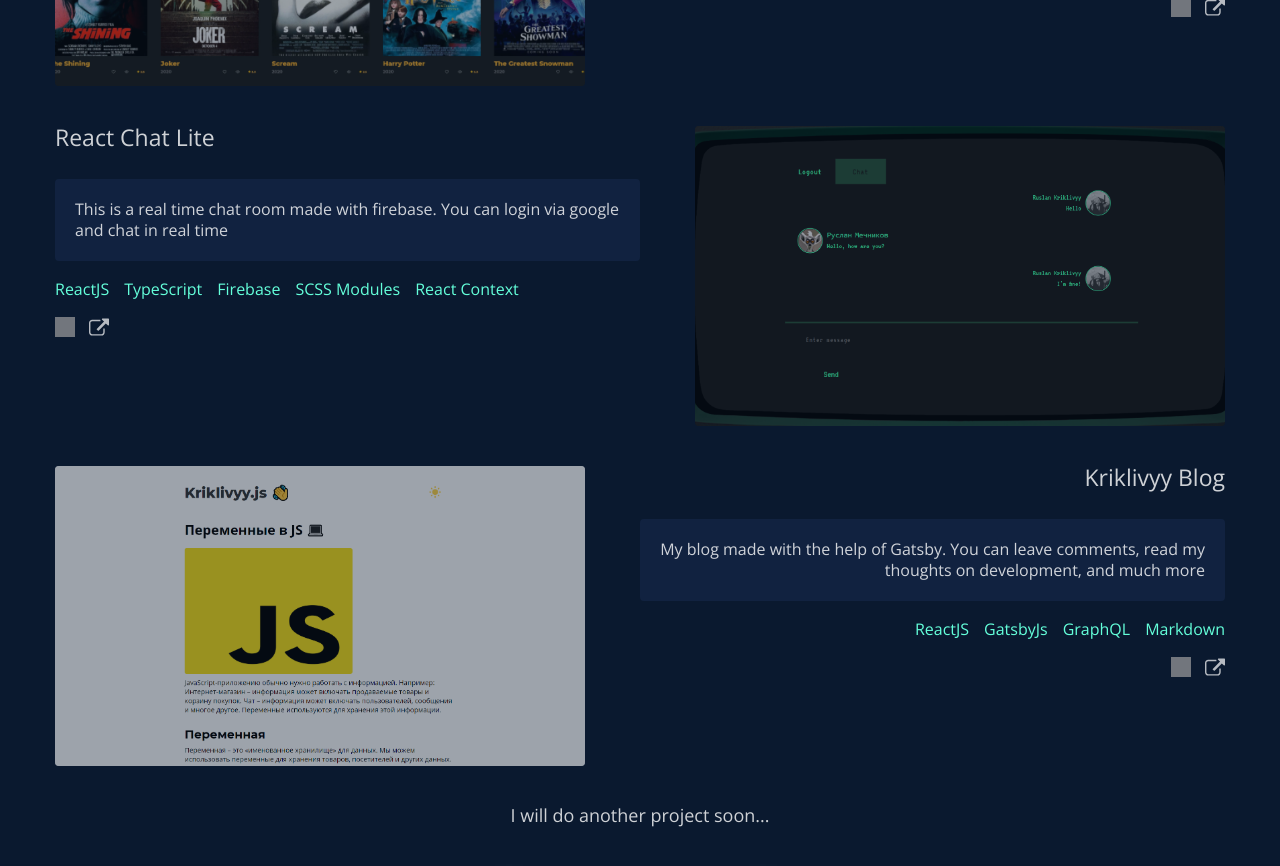
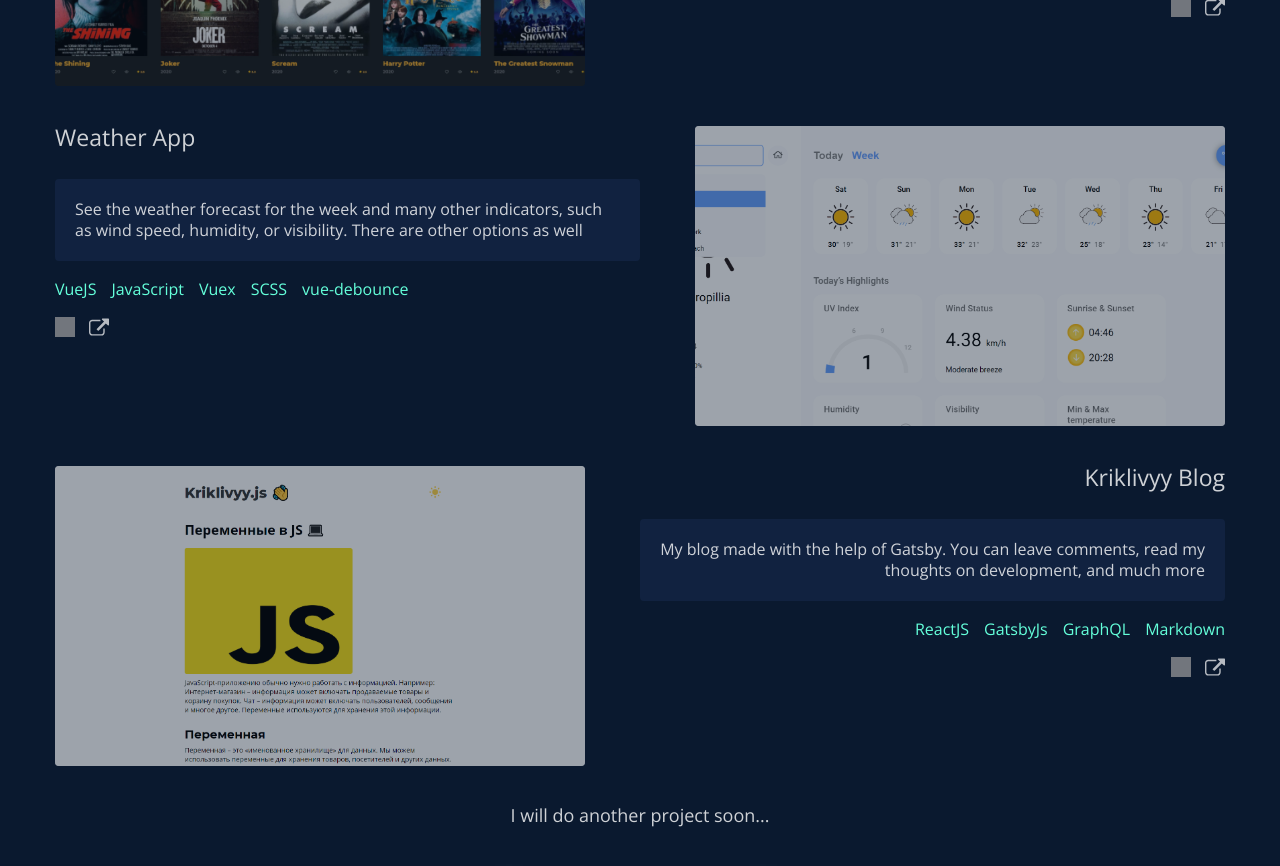
Before and after one commit to ruslankriklivyy/portfolio-v2, a React (Create React App) app: page / in a window 1280 px wide. Shown: the part 4680-5546 px from the top of the page. Built offline with nearby package versions, Linux system fonts and the light colour scheme; grey boxes are pictures that could not be loaded.

Commit message:
added weather-app

```diff
--- a/src/App.js
+++ b/src/App.js
@@ -17,6 +17,7 @@ import reactChatPng from './assets/reactChat.png';
 import reactAnimePng from './assets/react-animlist.png';
 import reactDogPng from './assets/react-dogs.png';
 import blogPng from './assets/blog.png';
+import weatherAppPng from './assets/weather-app.png';
 
 import { Link } from 'react-scroll';
 import React from 'react';
@@ -485,35 +486,35 @@ function App() {
                 </div>
               </a>
               <a
-                href="https://react-chat-lite.vercel.app/"
+                href="https://vue3-weather-app.netlify.app/"
                 className="works__item works__item--reverse">
                 <div className="works__info">
-                  <h2>React Chat Lite</h2>
+                  <h2>Weather App</h2>
                   <div className="works__more-info">
                     <p>
-                      This is a real time chat room made with firebase. You can login via google and
-                      chat in real time
+                      See the weather forecast for the week and many other indicators, such as wind
+                      speed, humidity, or visibility. There are other options as well
                     </p>
                   </div>
                   <div className="works__tech">
-                    <div className="works__tech-item">ReactJS</div>
-                    <div className="works__tech-item">TypeScript</div>
-                    <div className="works__tech-item">Firebase</div>
-                    <div className="works__tech-item">SCSS Modules</div>
-                    <div className="works__tech-item">React Context</div>
+                    <div className="works__tech-item">VueJS</div>
+                    <div className="works__tech-item">JavaScript</div>
+                    <div className="works__tech-item">Vuex</div>
+                    <div className="works__tech-item">SCSS</div>
+                    <div className="works__tech-item">vue-debounce</div>
                   </div>
                   <div className="works__links">
-                    <a href="https://github.com/ruslankrilkivyy/react-chat-lite">
+                    <a href="https://github.com/ruslankriklivyy/vue-weather-app">
                       <img src={githubSvg} alt="githubSvg" />
                     </a>
-                    <a href="https://react-chat-lite.vercel.app/">
+                    <a href="https://vue3-weather-app.netlify.app/">
                       <img src={linkSvg} alt="linkSvg" />
                     </a>
                   </div>
                 </div>
                 <div className="works__img">
                   <div className="works__img-wrapper"></div>
-                  <img src={reactChatPng} alt="reactChatPng" />
+                  <img src={weatherAppPng} alt="weatherAppPng" />
                 </div>
               </a>
               <a href="https://kriklivyy-blog.vercel.app/" className="works__item">
```
Also changed, not shown: src/assets/weather-app.png (added).
